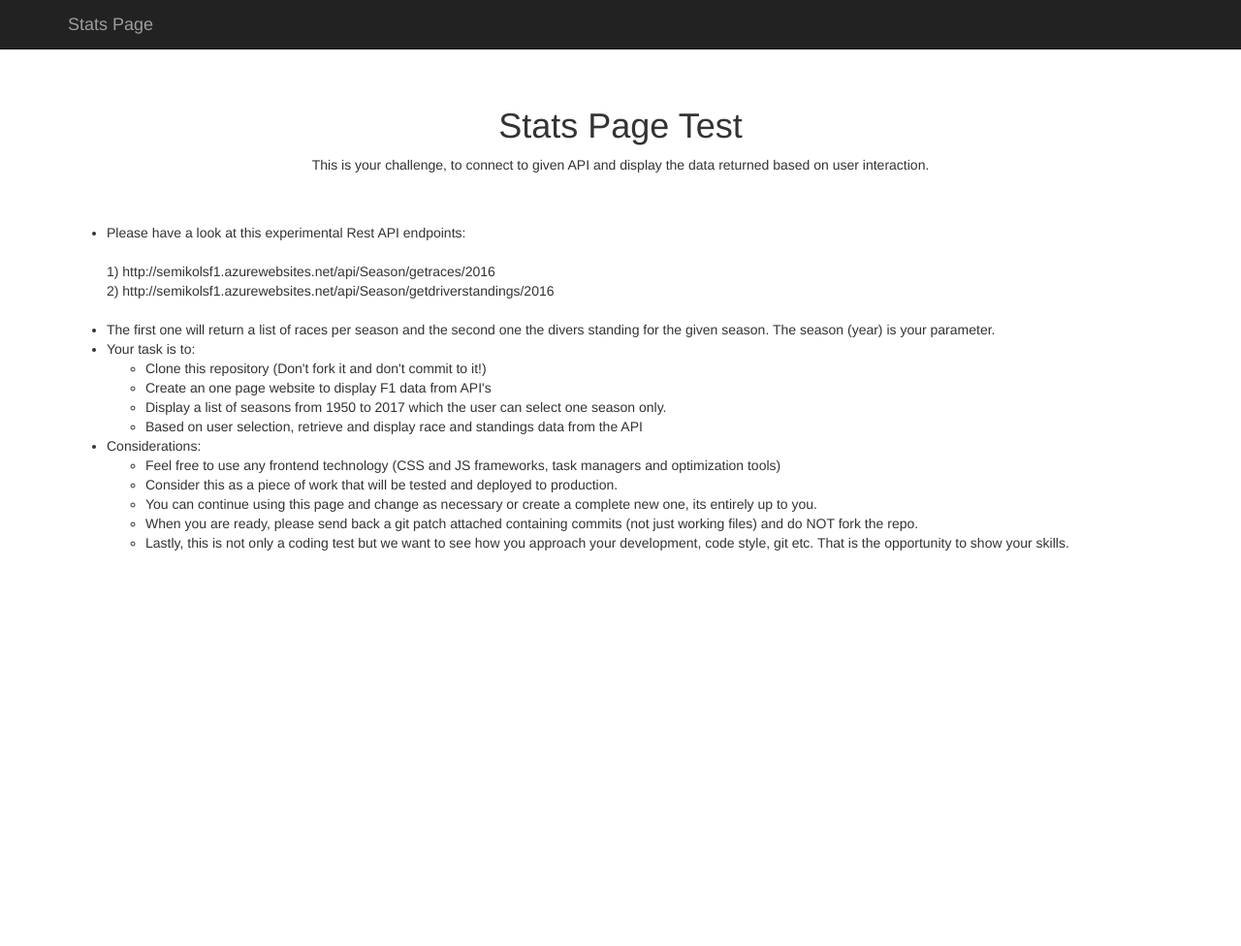
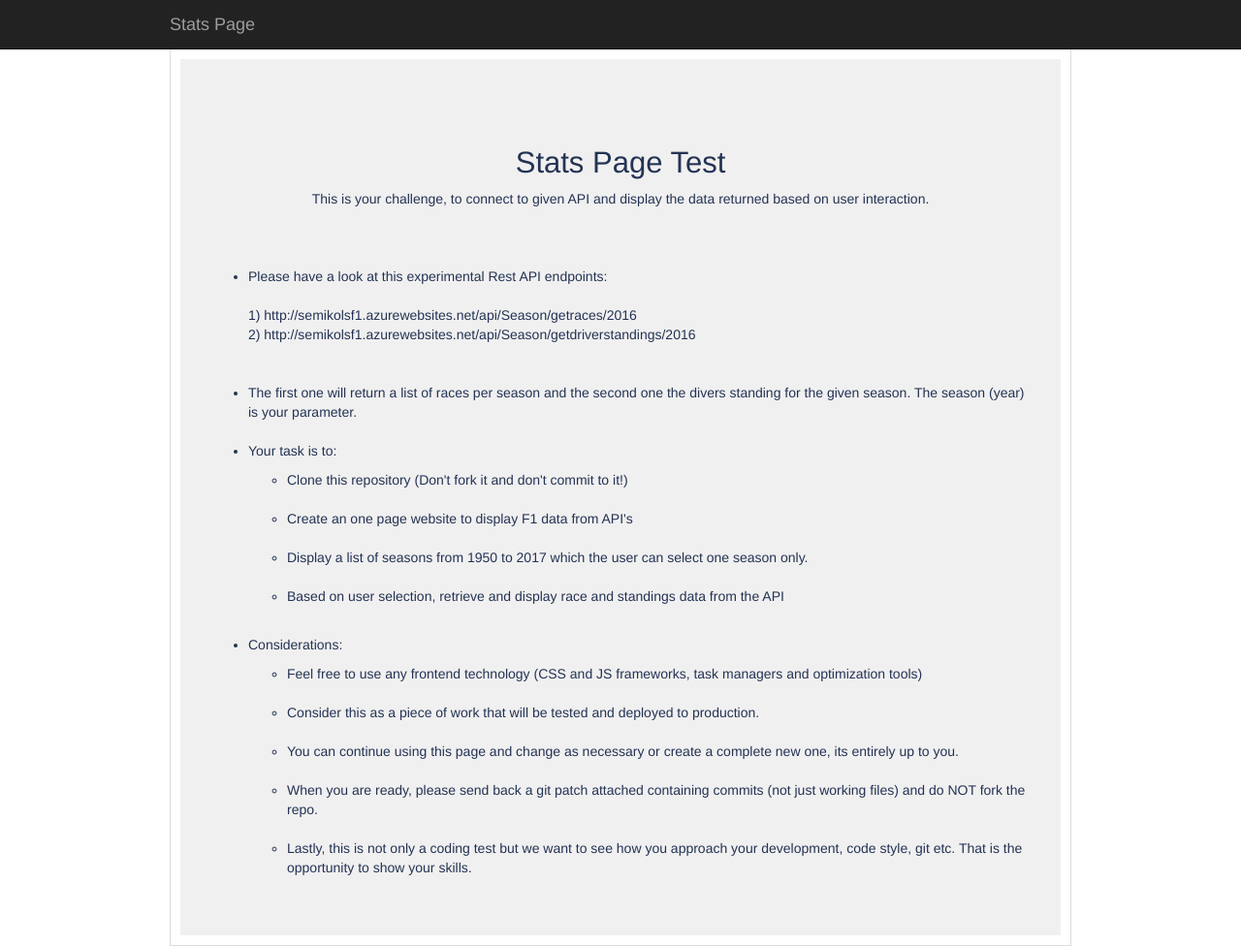
Before and after one commit to ademargomes/stats, a website: page Index.html in a window 1280 px wide. Shown: the whole page at 97% size. Before the commit the page ends 800 px from the top, so only its background shows below. Drawn offline with nearby package versions, Linux system fonts and the light colour scheme.

Commit message:
some basic styling

```diff
--- a/Index.html
+++ b/Index.html
@@ -27,6 +27,8 @@
   </nav>
 
   <div class="container">
+    <div class="outer">
+      <div class="row inner">
 
         <div class="settemplate">
           <h1>Stats Page Test</h1>
@@ -57,11 +59,12 @@
               <ul>
                 <li>Feel free to use any frontend technology (CSS and JS frameworks, task managers and optimization tools)</li>
                 <li>Consider this as a piece of work that will be tested and deployed to production.</li>
-            <li>You can continue using this page and change as necessary or create a complete new one, its entirely up to you.</li>
-            <li>When you are ready, please send back a git patch attached containing commits (not just working files) and do
-              NOT fork the repo. </li>
-            <li>Lastly, this is not only a coding test but we want to see how you approach your development, code style, git
-              etc. That is the opportunity to show your skills.</li>
+                <li>You can continue using this page and change as necessary or create a complete new one, its entirely up to
+                  you.</li>
+                <li>When you are ready, please send back a git patch attached containing commits (not just working files) and
+                  do NOT fork the repo. </li>
+                <li>Lastly, this is not only a coding test but we want to see how you approach your development, code style,
+                  git etc. That is the opportunity to show your skills.</li>
 
               </ul>
             </li>
@@ -70,6 +73,9 @@
 
 
       </div>
+    </div>
+  </div>
+  <!-- /.container -->
   <!-- /.container -->
 
 
--- a/css/site.css
+++ b/css/site.css
@@ -1,7 +1,48 @@
 body {
   padding-top: 50px;
 }
+
 .settemplate {
   padding: 40px 15px;
   text-align: center;
 }
+
+.container {
+  width: 100%;
+  max-width: 960px;
+  height: auto;
+  padding-right: 15px;
+  padding-left: 15px;
+  margin-right: auto;
+  margin-left: auto;
+  color: #233354;
+}
+
+
+.outer {
+  border: 1px solid #DEDCDB;
+}
+
+.inner {
+  background: #F1F0F0;
+  padding: 30px;
+  margin: 10px;
+}
+
+.inner ul li {
+  padding: 10px 0;
+}
+
+.settemplate h1 {
+  text-align: center;
+  font-size: 31px;
+}
+
+.list_no li {
+  list-style-type: none;
+}
+
+.list_no li a {
+  color: #233354;
+  text-decoration: none;
+}
```
Lines whose indentation alone changed are shown as unchanged.
